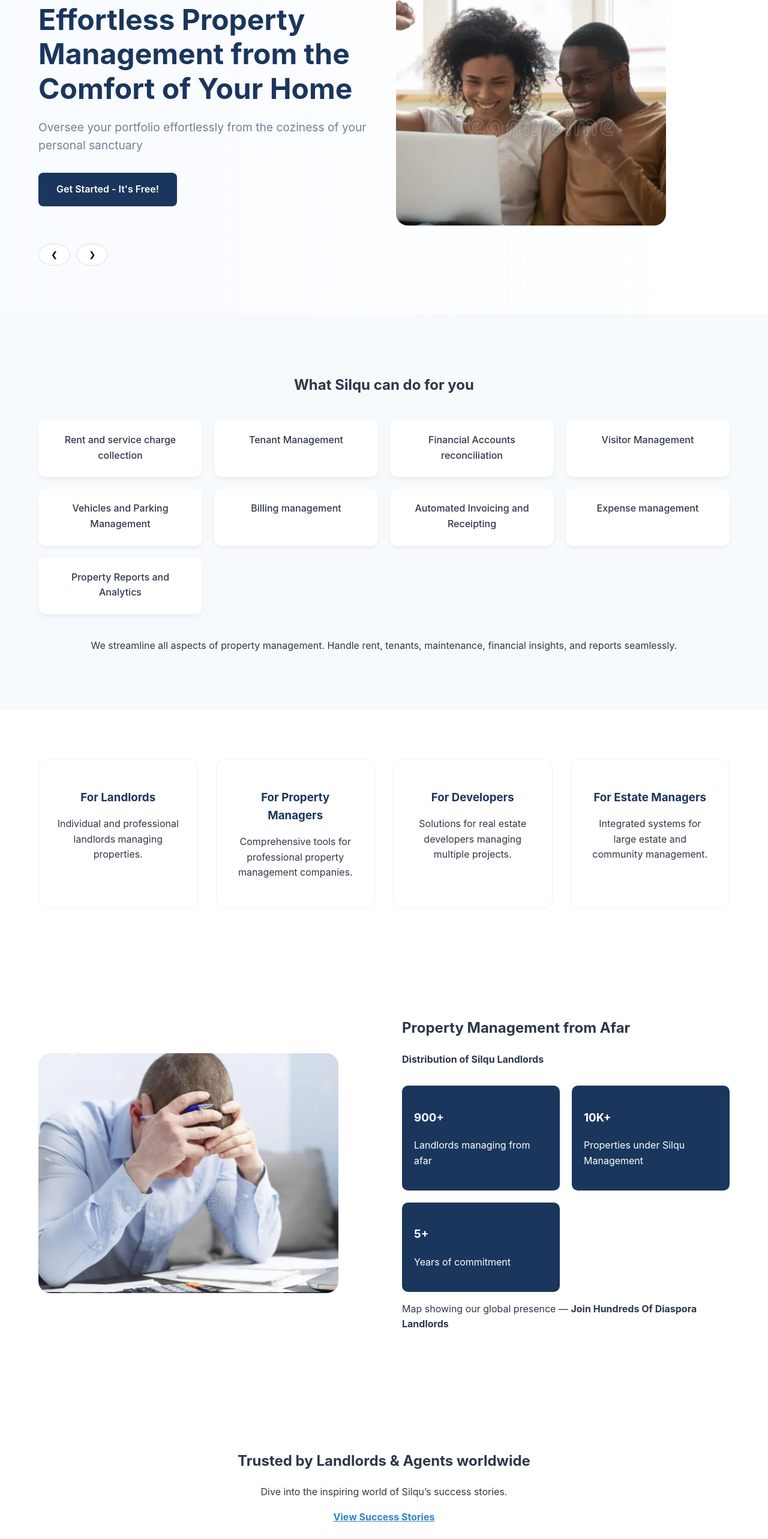
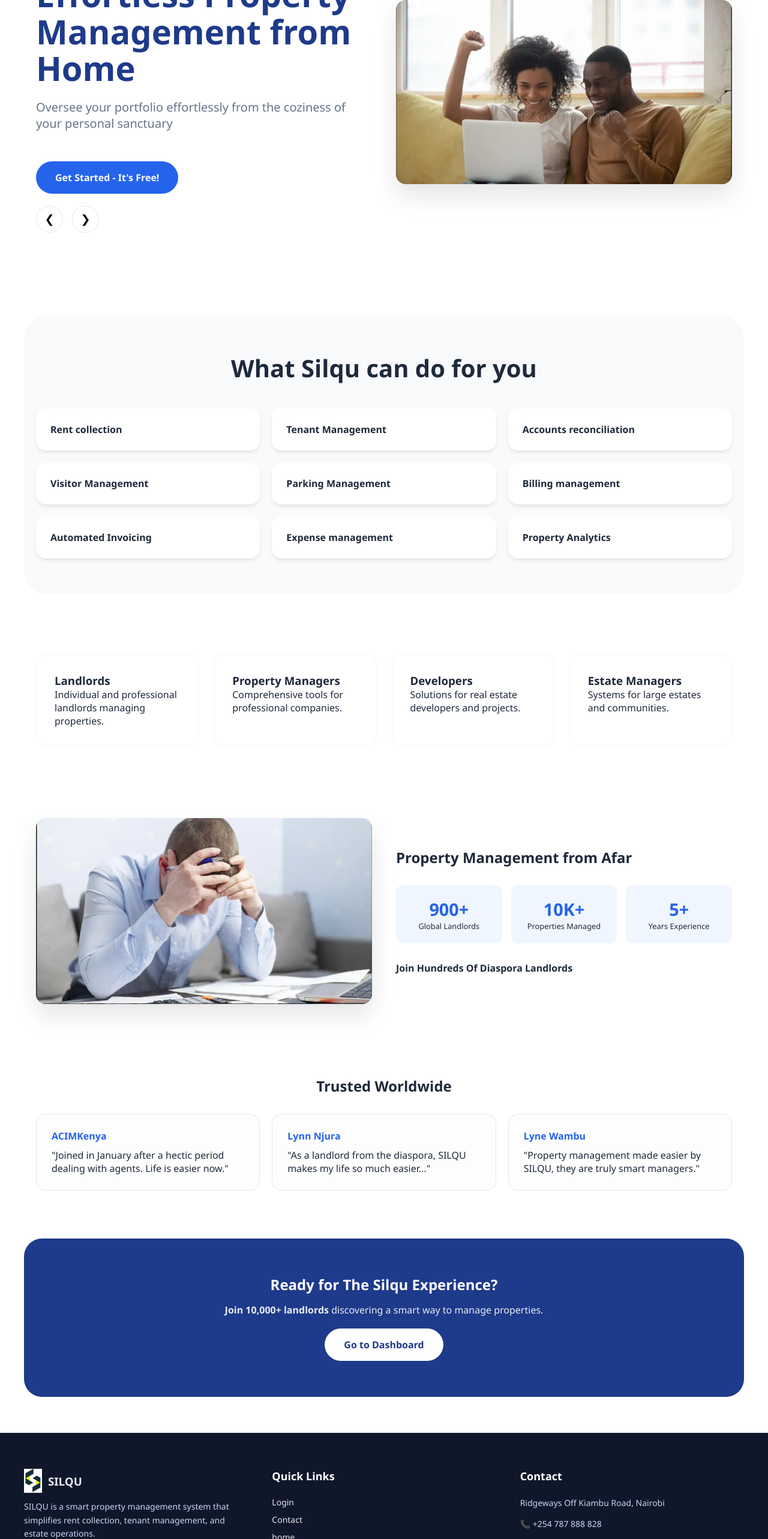
Before and after one commit to Antony-Mwangi/rental, a Next.js app: page /Definition in a window 1280 px wide. Shown: the part 234-2800 px from the top of the page at 60% size. Built offline with nearby package versions, Linux system fonts and the light colour scheme.

Commit message:
new page

```diff
--- a/app/Definition/page.js
+++ b/app/Definition/page.js
@@ -8,7 +8,7 @@
   const slides = [
     {
       tagline: "Simplify • Automate • Manage",
-      heading: "Effortless Property Management from the Comfort of Your Home",
+      heading: "Effortless Property Management from Home",
       text: "Oversee your portfolio effortlessly from the coziness of your personal sanctuary",
       image: "/couple.PNG",
     },
@@ -32,101 +32,111 @@
     setCurrentSlide((currentSlide - 1 + slides.length) % slides.length);
 
   return (
-    <main className="container">
+    <main className="page-wrapper">
       <style jsx global>{`
         :root {
-          --primary: #1a365d;
-          --accent: #3182ce;
-          --text-dark: #2d3748;
-          --text-light: #718096;
-          --bg-light: #f7fafc;
-          --white: #ffffff;
+          --primary: #1e3a8a;
+          --accent: #2563eb;
+          --bg: #ffffff;
+          --card-bg: #f8fafc;
+          --text-main: #1e293b;
+          --text-muted: #64748b;
+          --radius: 16px;
+        }
+
+        * {
+          box-sizing: border-box;
+          margin: 0;
+          padding: 0;
         }
 
         body {
-          margin: 0;
-          font-family: 'Inter', sans-serif;
-          color: var(--text-dark);
-          line-height: 1.6;
+          font-family: 'Segoe UI', Roboto, Helvetica, Arial, sans-serif;
+          color: var(--text-main);
+          background-color: var(--bg);
+          overflow-x: hidden;
         }
 
+        /* Responsive Container */
         section {
-          padding: 80px 5%;
+          width: 100%;
+          padding: 60px 20px;
           max-width: 1200px;
           margin: 0 auto;
         }
 
-        /* Hero Section */
+        /* --- HERO SECTION --- */
         .hero {
-          background: linear-gradient(to right, #f8fbff, #ffffff);
-          min-height: 500px;
           display: flex;
           flex-direction: column;
-          justify-content: center;
+          align-items: center;
+          gap: 40px;
+          padding-top: 40px;
+          text-align: center;
+        }
+
+        .hero-text {
+          order: 2; /* Text below image on mobile */
+        }
+
+        .tagline {
+          display: inline-block;
+          font-size: 0.8rem;
+          font-weight: 700;
+          color: var(--accent);
+          text-transform: uppercase;
+          letter-spacing: 1.5px;
+          margin-bottom: 15px;
+        }
+
+        .hero-text h1 {
+          font-size: clamp(2rem, 5vw, 3.5rem);
+          line-height: 1.1;
+          color: var(--primary);
+          margin-bottom: 20px;
+        }
+
+        .hero-text p {
+          font-size: clamp(1rem, 2vw, 1.25rem);
+          color: var(--text-muted);
+          margin-bottom: 30px;
+          max-width: 600px;
+          margin-inline: auto;
+        }
+
+        .hero-image-container {
+          order: 1; /* Image on top on mobile */
+          width: 100%;
+          max-width: 500px;
           position: relative;
         }
 
-        .hero-slide {
-          display: grid;
-          grid-template-columns: 1fr 1fr;
-          gap: 40px;
-          align-items: center;
-        }
-
-        .tagline {
-          color: var(--accent);
-          font-weight: 700;
-          text-transform: uppercase;
-          letter-spacing: 1px;
-          font-size: 0.9rem;
-        }
-
-        .hero-text h1 {
-          font-size: 3rem;
-          line-height: 1.2;
-          margin: 20px 0;
-          color: var(--primary);
-        }
-
-        .hero-text p {
-          font-size: 1.2rem;
-          margin-bottom: 30px;
-          color: var(--text-light);
-        }
-
-        .cta {
-          background: var(--primary);
-          color: white;
-          padding: 15px 30px;
-          border-radius: 8px;
-          text-decoration: none;
-          display: inline-block;
-          font-weight: 600;
-          transition: transform 0.2s;
-        }
-
-        .cta:hover {
-          transform: translateY(-2px);
-          background: #2c5282;
-        }
-
         .hero-image {
-          border-radius: 20px;
-          object-fit: cover;
+          width: 100%;
+          height: auto;
+          border-radius: var(--radius);
+          box-shadow: 0 20px 40px rgba(0,0,0,0.1);
         }
 
         .hero-controls {
-          margin-top: 30px;
+          display: flex;
+          gap: 15px;
+          justify-content: center;
+          margin-top: 20px;
         }
 
         .hero-controls button {
-          background: var(--white);
-          border: 1px solid #ddd;
-          padding: 10px 20px;
+          background: white;
+          border: 1px solid #e2e8f0;
+          width: 45px;
+          height: 45px;
+          border-radius: 50%;
           cursor: pointer;
-          margin-right: 10px;
-          border-radius: 50%;
-          transition: all 0.3s;
+          font-size: 1.2rem;
+          transition: 0.3s;
+          display: flex;
+          align-items: center;
+          justify-content: center;
         }
 
         .hero-controls button:hover {
@@ -134,139 +144,172 @@
           color: white;
         }
 
-        /* Features Section */
+        /* --- FEATURES (Grid) --- */
         .features {
+          background: var(--card-bg);
+          border-radius: 40px;
+          margin-block: 40px;
+        }
+
+        .features h2 {
           text-align: center;
-          background: var(--bg-light);
-          max-width: 100%;
+          margin-bottom: 40px;
+          font-size: clamp(1.5rem, 4vw, 2.5rem);
         }
 
         .feature-cards {
           display: grid;
-          grid-template-columns: repeat(auto-fit, minmax(250px, 1fr));
+          grid-template-columns: repeat(auto-fill, minmax(280px, 1fr));
           gap: 20px;
-          margin: 40px 0;
         }
 
         .feature-card {
           background: white;
-          padding: 20px;
-          border-radius: 12px;
-          box-shadow: 0 4px 6px rgba(0,0,0,0.05);
-          font-weight: 500;
-          border-bottom: 3px solid transparent;
-          transition: border-color 0.3s;
+          padding: 24px;
+          border-radius: var(--radius);
+          font-weight: 600;
+          display: flex;
+          align-items: center;
+          box-shadow: 0 4px 6px -1px rgba(0, 0, 0, 0.1);
+          transition: transform 0.2s;
         }
 
         .feature-card:hover {
-          border-color: var(--accent);
+          transform: translateY(-5px);
+          color: var(--accent);
         }
 
-        /* User Types Section */
+        /* --- USER TYPES --- */
         .user-types {
           display: grid;
-          grid-template-columns: repeat(auto-fit, minmax(200px, 1fr));
-          gap: 30px;
+          grid-template-columns: repeat(auto-fit, minmax(250px, 1fr));
+          gap: 25px;
         }
 
         .user-card {
           padding: 30px;
-          border: 1px solid #edf2f7;
-          border-radius: 15px;
-          text-align: center;
+          border-radius: var(--radius);
+          background: #fff;
+          border: 1px solid #f1f5f9;
+          transition: 0.3s;
         }
 
-        .user-card h3 {
-          color: var(--primary);
-          margin-bottom: 15px;
+        .user-card:hover {
+          background: var(--primary);
         }
 
-        /* Diaspora Section */
+        .user-card:hover h3, .user-card:hover p {
+          color: white;
+        }
+
+        /* --- DIASPORA / STATS --- */
         .diaspora {
           display: grid;
-          grid-template-columns: 1fr 1fr;
-          gap: 60px;
+          grid-template-columns: 1fr;
+          gap: 40px;
           align-items: center;
         }
 
         .stats {
           display: grid;
-          grid-template-columns: 1fr 1fr;
-          gap: 20px;
-          margin-top: 30px;
+          grid-template-columns: repeat(auto-fit, minmax(140px, 1fr));
+          gap: 15px;
+          margin: 30px 0;
         }
 
         .stat-card {
-          background: var(--primary);
-          color: white;
           padding: 20px;
-          border-radius: 10px;
-        }
-
-        /* Testimonials */
-        .testimonials {
+          background: #eff6ff;
+          border-radius: 12px;
           text-align: center;
         }
 
-        .testimonial-cards {
-          display: grid;
-          grid-template-columns: repeat(auto-fit, minmax(300px, 1fr));
-          gap: 30px;
-          margin-top: 50px;
+        .stat-card h3 {
+          font-size: 1.8rem;
+          color: var(--accent);
         }
 
-        .testimonial-card {
-          background: #fdfdfd;
-          padding: 30px;
-          border-radius: 20px;
-          border: 1px solid #eee;
-          text-align: left;
-          font-style: italic;
+        /* --- TESTIMONIALS --- */
+        .testimonial-cards {
+          display: flex;
+          overflow-x: auto;
+          gap: 20px;
+          padding-bottom: 20px;
+          scrollbar-width: none; /* Firefox */
         }
 
-        /* Final CTA */
+        .testimonial-cards::-webkit-scrollbar { display: none; } /* Chrome/Safari */
+
+        .testimonial-card {
+          min-width: 280px;
+          background: #fdfdfd;
+          padding: 25px;
+          border-radius: var(--radius);
+          border: 1px solid #e2e8f0;
+        }
+
+        /* --- FINAL CTA --- */
         .final-cta {
           background: var(--primary);
           color: white;
+          border-radius: 30px;
           text-align: center;
-          border-radius: 30px;
-          margin-bottom: 80px;
+          margin-bottom: 60px;
         }
 
-        .link-btn {
-          color: var(--accent);
-          text-decoration: underline;
-          font-weight: bold;
+        .cta {
+          display: inline-block;
+          background: var(--accent);
+          color: white;
+          padding: 16px 32px;
+          border-radius: 50px;
+          text-decoration: none;
+          font-weight: 700;
+          margin-top: 20px;
+          transition: opacity 0.2s;
         }
 
-        @media (max-width: 768px) {
-          .hero-slide, .diaspora {
-            grid-template-columns: 1fr;
+        /* --- DESKTOP ADJUSTMENTS --- */
+        @media (min-width: 992px) {
+          .hero {
+            flex-direction: row;
+            text-align: left;
+            min-height: 80vh;
           }
-          .hero-text h1 { font-size: 2rem; }
+          .hero-text { order: 1; flex: 1; }
+          .hero-image-container { order: 2; flex: 1; max-width: 600px; }
+          .hero-text p { margin-inline: 0; }
+          .hero-controls { justify-content: flex-start; }
+          .diaspora { grid-template-columns: 1fr 1fr; }
+          .testimonial-cards {
+            display: grid;
+            grid-template-columns: repeat(3, 1fr);
+            overflow-x: visible;
+          }
         }
       `}</style>
 
       {/* HERO / SLIDER */}
       <section className="hero">
-        <div className="hero-slide">
-          <div className="hero-text">
-            <span className="tagline">{slides[currentSlide].tagline}</span>
-            <h1>{slides[currentSlide].heading}</h1>
-            <p>{slides[currentSlide].text}</p>
-            <Link href="/register" className="cta">Get Started - It's Free!</Link>
+        <div className="hero-text">
+          <span className="tagline">{slides[currentSlide].tagline}</span>
+          <h1>{slides[currentSlide].heading}</h1>
+          <p>{slides[currentSlide].text}</p>
+          <Link href="/register" className="cta">Get Started - It's Free!</Link>
+          <div className="hero-controls">
+            <button onClick={prevSlide}>❮</button>
+            <button onClick={nextSlide}>❯</button>
           </div>
+        </div>
+        <div className="hero-image-container">
           <Image
             src={slides[currentSlide].image}
             alt={slides[currentSlide].heading}
-            width={450}
-            height={450}
+            width={600}
+            height={600}
+            priority
             className="hero-image"
           />
-        </div>
-        <div className="hero-controls">
-          <button onClick={prevSlide}>❮</button>
-          <button onClick={nextSlide}>❯</button>
         </div>
       </section>
 
@@ -275,31 +318,28 @@
         <h2>What Silqu can do for you</h2>
         <div className="feature-cards">
           {[
-            "Rent and service charge collection",
+            "Rent collection",
             "Tenant Management",
-            "Financial Accounts reconciliation",
+            "Accounts reconciliation",
             "Visitor Management",
-            "Vehicles and Parking Management",
+            "Parking Management",
             "Billing management",
-            "Automated Invoicing and Receipting",
+            "Automated Invoicing",
             "Expense management",
-            "Property Reports and Analytics",
+            "Property Analytics",
           ].map((feature, i) => (
             <div key={i} className="feature-card">{feature}</div>
           ))}
         </div>
-        <p className="features-desc">
-          We streamline all aspects of property management. Handle rent, tenants, maintenance, financial insights, and reports seamlessly.
-        </p>
       </section>
 
       {/* USER TYPES */}
       <section className="user-types">
         {[
-          { title: "For Landlords", text: "Individual and professional landlords managing properties." },
-          { title: "For Property Managers", text: "Comprehensive tools for professional property management companies." },
-          { title: "For Developers", text: "Solutions for real estate developers managing multiple projects." },
-          { title: "For Estate Managers", text: "Integrated systems for large estate and community management." },
+          { title: "Landlords", text: "Individual and professional landlords managing properties." },
+          { title: "Property Managers", text: "Comprehensive tools for professional companies." },
+          { title: "Developers", text: "Solutions for real estate developers and projects." },
+          { title: "Estate Managers", text: "Systems for large estates and communities." },
         ].map((user, i) => (
           <div key={i} className="user-card">
             <h3>{user.title}</h3>
@@ -310,42 +350,36 @@
 
       {/* DIASPORA / STATS */}
       <section className="diaspora">
-        <Image src="/stress.PNG" alt="Man stressed over bills" width={500} height={400} className="hero-image" />
+        <Image src="/stress.PNG" alt="Management" width={500} height={400} className="hero-image" />
         <div>
           <h2>Property Management from Afar</h2>
-          <h4>Distribution of Silqu Landlords</h4>
           <div className="stats">
             {[
-              { value: "900+", label: "Landlords managing from afar" },
-              { value: "10K+", label: "Properties under Silqu Management" },
-              { value: "5+", label: "Years of commitment" },
+              { value: "900+", label: "Global Landlords" },
+              { value: "10K+", label: "Properties Managed" },
+              { value: "5+", label: "Years Experience" },
             ].map((stat, i) => (
               <div key={i} className="stat-card">
                 <h3>{stat.value}</h3>
-                <p>{stat.label}</p>
+                <p style={{fontSize: '0.8rem'}}>{stat.label}</p>
               </div>
             ))}
           </div>
-          <p className="diaspora-link">
-            Map showing our global presence — <strong>Join Hundreds Of Diaspora Landlords</strong>
-          </p>
+          <p><strong>Join Hundreds Of Diaspora Landlords</strong></p>
         </div>
       </section>
 
       {/* TESTIMONIALS */}
       <section className="testimonials">
-        <h2>Trusted by Landlords & Agents worldwide</h2>
-        <p>Dive into the inspiring world of Silqu’s success stories.</p>
-        <Link href="/success-stories" className="link-btn">View Success Stories</Link>
-
+        <h2 style={{textAlign: 'center', marginBottom: '30px'}}>Trusted Worldwide</h2>
         <div className="testimonial-cards">
           {[
-            { name: "ACIMKenya", text: "I don't write reviews but I had to for Silqu. Joined in January after a hectic period dealing with agents..." },
+            { name: "ACIMKenya", text: "Joined in January after a hectic period dealing with agents. Life is easier now." },
             { name: "Lynn Njura", text: "As a landlord from the diaspora, SILQU makes my life so much easier..." },
-            { name: "Lyne Wambu", text: "Property management made easier by SILQU indeed they are smart managers." },
+            { name: "Lyne Wambu", text: "Property management made easier by SILQU, they are truly smart managers." },
           ].map((t, i) => (
             <div key={i} className="testimonial-card">
-              <h4>{t.name}</h4>
+              <h4 style={{color: 'var(--accent)', marginBottom: '10px'}}>{t.name}</h4>
               <p>"{t.text}"</p>
             </div>
           ))}
@@ -354,13 +388,9 @@
 
       {/* FINAL CTA */}
       <section className="final-cta">
-        <h2>Join 10,000+ landlords discovering a smart way to manage properties.</h2>
-        <p>Becoming a landlord in Kenya can be a lucrative venture with the right tools.</p>
-        <div style={{margin: '30px 0'}}>
-            <Link href="/diaspora" className="link-btn" style={{color: '#63b3ed'}}>Diaspora? Click here</Link>
-        </div>
-        <h3>Ready for The Silqu Experience?</h3>
-        <Link href="/dashboard" className="cta" style={{background: '#fff', color: '#1a365d', marginTop: '20px'}}>Dashboard</Link>
+        <h2>Ready for The Silqu Experience?</h2>
+        <p style={{marginTop: '15px', opacity: 0.9}}><b>Join 10,000+ landlords</b> discovering a smart way to manage properties.</p>
+        <Link href="/dashboard" className="cta" style={{background: 'white', color: 'var(--primary)'}}>Go to Dashboard</Link>
       </section>
     </main>
   );
```
